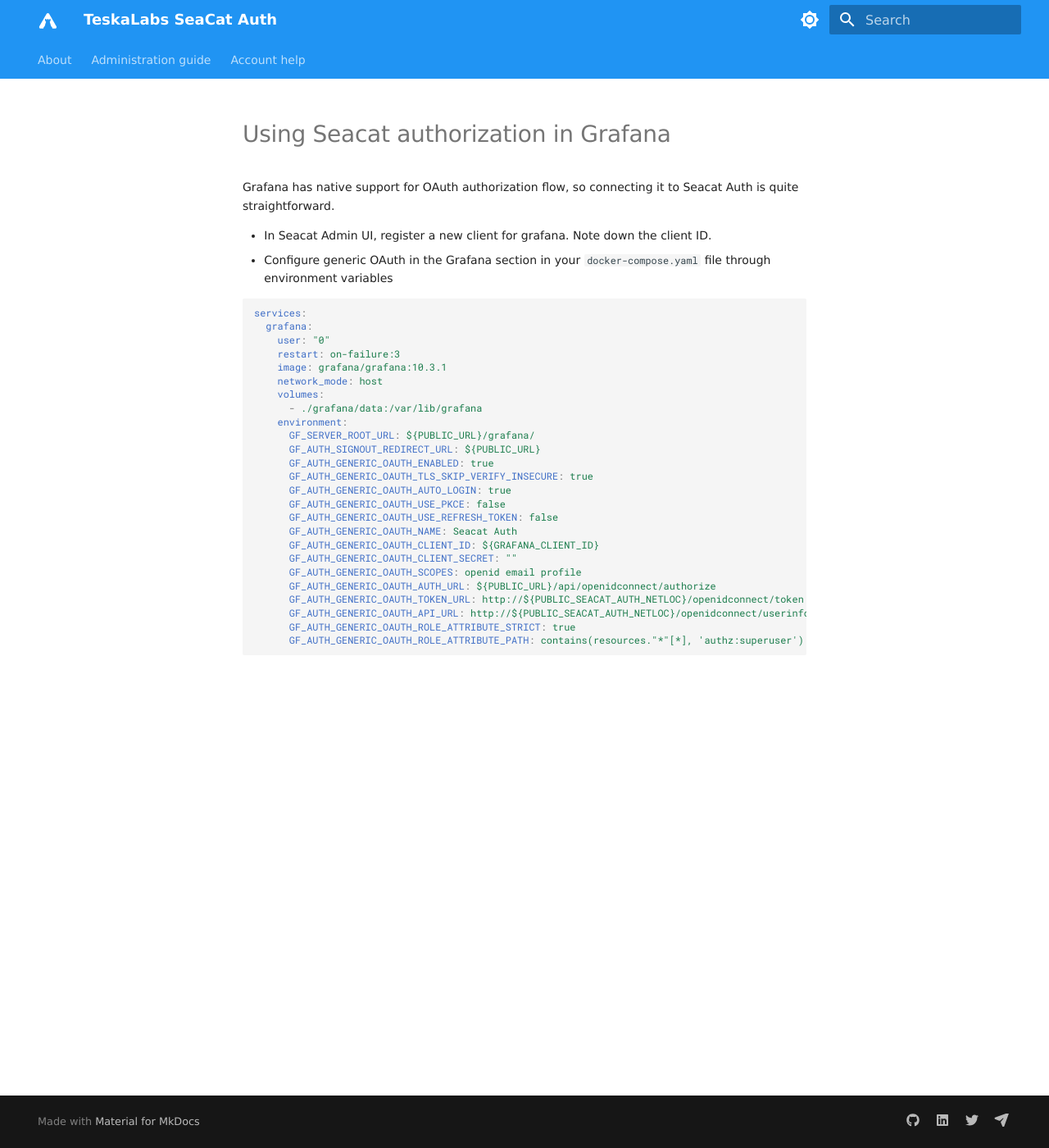
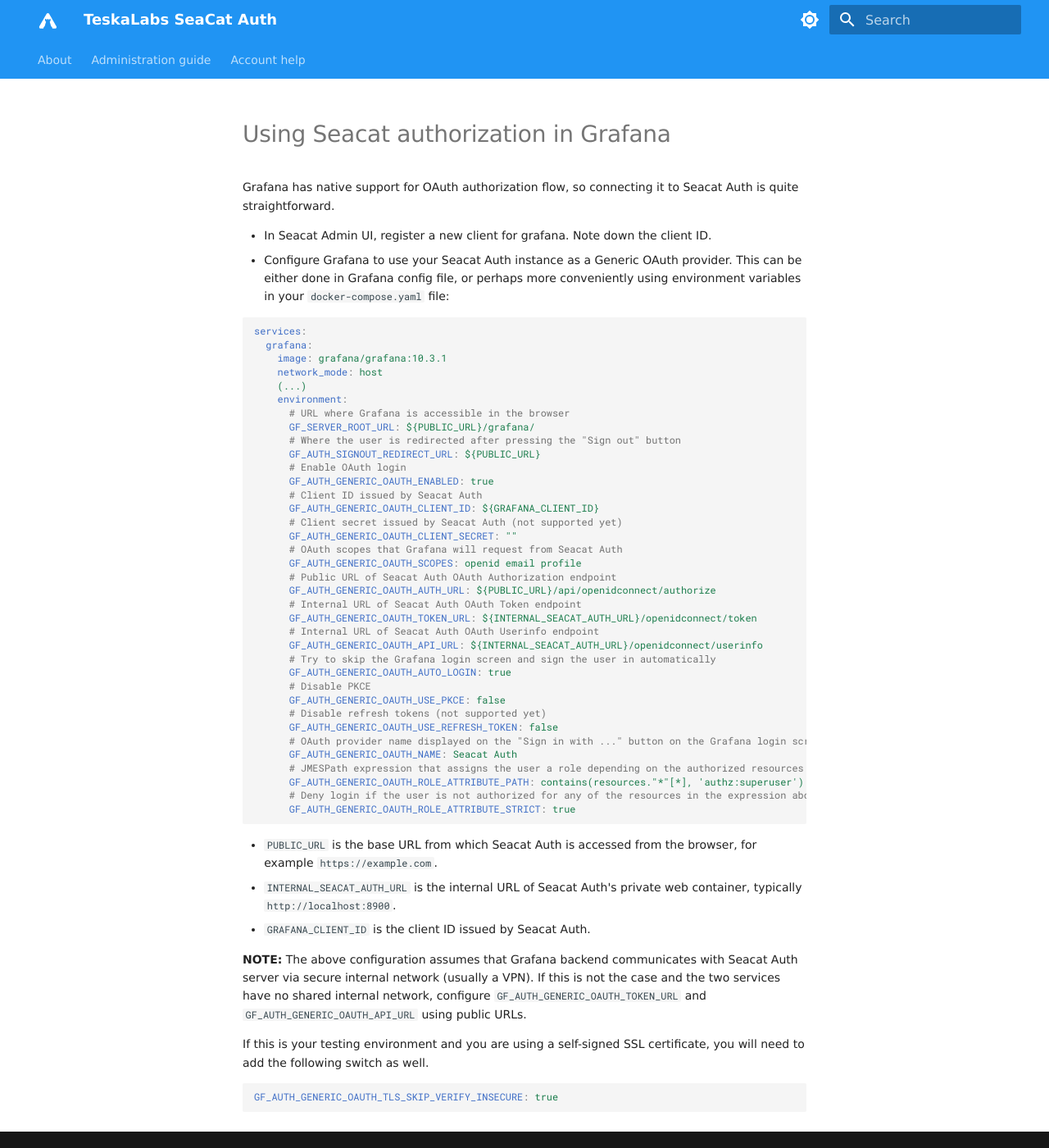
Before and after one commit to TeskaLabs/seacat-auth, an MkDocs documentation site: the page built from docs/integrations/grafana.md, in a window 1280 px wide and 1400 px high. Shown: the whole window at 82% size. Built offline with MkDocs 1.6.1 and Material for MkDocs 9.7.7, drawn with Linux system fonts in a browser that asks for light colours; some web fonts are replaced.

Commit message:
grafana oauth docs

````diff
--- a/docs/integrations/grafana.md
+++ b/docs/integrations/grafana.md
@@ -7,32 +7,55 @@
 Grafana has native support for OAuth authorization flow, so connecting it to Seacat Auth is quite straightforward.
 
 - In Seacat Admin UI, register a new client for grafana. Note down the client ID.
-- Configure generic OAuth in the Grafana section in your `docker-compose.yaml` file through environment variables
+- Configure Grafana to use your Seacat Auth instance as a Generic OAuth provider. This can be either done in Grafana config file, or perhaps more conveniently using environment variables in your `docker-compose.yaml` file:
 
 ```yaml
 services:
   grafana:
-    user: "0"
-    restart: on-failure:3
     image: grafana/grafana:10.3.1
     network_mode: host
-    volumes:
-      - ./grafana/data:/var/lib/grafana
+    (...)
     environment:
+      # URL where Grafana is accessible in the browser
       GF_SERVER_ROOT_URL: ${PUBLIC_URL}/grafana/
+      # Where the user is redirected after pressing the "Sign out" button
       GF_AUTH_SIGNOUT_REDIRECT_URL: ${PUBLIC_URL}
+      # Enable OAuth login
       GF_AUTH_GENERIC_OAUTH_ENABLED: true
-      GF_AUTH_GENERIC_OAUTH_TLS_SKIP_VERIFY_INSECURE: true
+      # Client ID issued by Seacat Auth
+      GF_AUTH_GENERIC_OAUTH_CLIENT_ID: ${GRAFANA_CLIENT_ID}
+      # Client secret issued by Seacat Auth (not supported yet)
+      GF_AUTH_GENERIC_OAUTH_CLIENT_SECRET: ""
+      # OAuth scopes that Grafana will request from Seacat Auth
+      GF_AUTH_GENERIC_OAUTH_SCOPES: openid email profile
+      # Public URL of Seacat Auth OAuth Authorization endpoint
+      GF_AUTH_GENERIC_OAUTH_AUTH_URL: ${PUBLIC_URL}/api/openidconnect/authorize
+      # Internal URL of Seacat Auth OAuth Token endpoint
+      GF_AUTH_GENERIC_OAUTH_TOKEN_URL: ${INTERNAL_SEACAT_AUTH_URL}/openidconnect/token
+      # Internal URL of Seacat Auth OAuth Userinfo endpoint
+      GF_AUTH_GENERIC_OAUTH_API_URL: ${INTERNAL_SEACAT_AUTH_URL}/openidconnect/userinfo
+      # Try to skip the Grafana login screen and sign the user in automatically
       GF_AUTH_GENERIC_OAUTH_AUTO_LOGIN: true
+      # Disable PKCE
       GF_AUTH_GENERIC_OAUTH_USE_PKCE: false
+      # Disable refresh tokens (not supported yet)
       GF_AUTH_GENERIC_OAUTH_USE_REFRESH_TOKEN: false
+      # OAuth provider name displayed on the "Sign in with ..." button on the Grafana login screen
       GF_AUTH_GENERIC_OAUTH_NAME: Seacat Auth
-      GF_AUTH_GENERIC_OAUTH_CLIENT_ID: ${GRAFANA_CLIENT_ID}
-      GF_AUTH_GENERIC_OAUTH_CLIENT_SECRET: ""
-      GF_AUTH_GENERIC_OAUTH_SCOPES: openid email profile
-      GF_AUTH_GENERIC_OAUTH_AUTH_URL: ${PUBLIC_URL}/api/openidconnect/authorize
-      GF_AUTH_GENERIC_OAUTH_TOKEN_URL: http://${PUBLIC_SEACAT_AUTH_NETLOC}/openidconnect/token
-      GF_AUTH_GENERIC_OAUTH_API_URL: http://${PUBLIC_SEACAT_AUTH_NETLOC}/openidconnect/userinfo
+      # JMESPath expression that assigns the user a role depending on the authorized resources in their Userinfo or ID token
+      GF_AUTH_GENERIC_OAUTH_ROLE_ATTRIBUTE_PATH: contains(resources."*"[*], 'authz:superuser') && 'Admin' || contains(resources."*"[*], 'grafana:edit') && 'Editor' || contains(resources."*"[*], 'grafana:access') && 'Viewer'
+      # Deny login if the user is not authorized for any of the resources in the expression above
       GF_AUTH_GENERIC_OAUTH_ROLE_ATTRIBUTE_STRICT: true
-      GF_AUTH_GENERIC_OAUTH_ROLE_ATTRIBUTE_PATH: contains(resources."*"[*], 'authz:superuser') && 'Admin' || contains(resources."*"[*], 'grafana:edit') && 'Editor' || contains(resources."*"[*], 'grafana:access') && 'Viewer'
 ```
+
+- `PUBLIC_URL` is the base URL from which Seacat Auth is accessed from the browser, for example `https://example.com`.
+- `INTERNAL_SEACAT_AUTH_URL` is the internal URL of Seacat Auth's private web container, typically `http://localhost:8900`.
+- `GRAFANA_CLIENT_ID` is the client ID issued by Seacat Auth.
+
+**NOTE:** The above configuration assumes that Grafana backend communicates with Seacat Auth server via secure internal network (usually a VPN).
+If this is not the case and the two services have no shared internal network, configure `GF_AUTH_GENERIC_OAUTH_TOKEN_URL` and `GF_AUTH_GENERIC_OAUTH_API_URL` using public URLs.
+
+If this is your testing environment and you are using a self-signed SSL certificate, you will need to add the following switch as well.
+```yaml
+GF_AUTH_GENERIC_OAUTH_TLS_SKIP_VERIFY_INSECURE: true
+```
````
